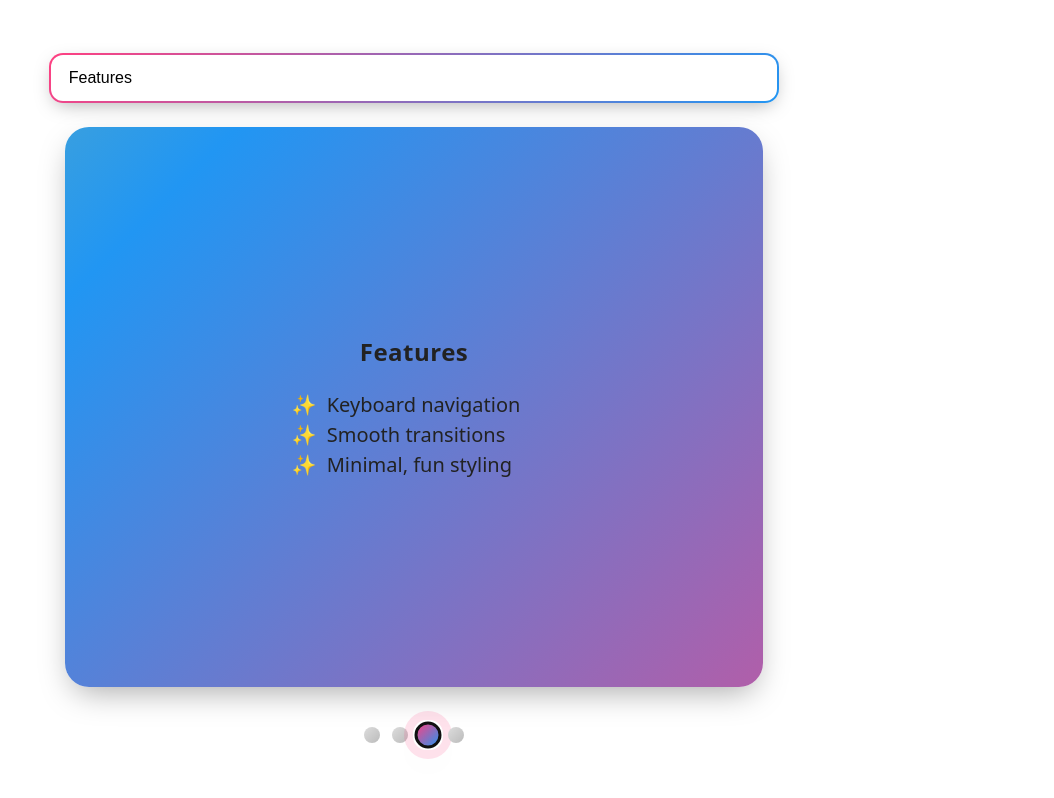
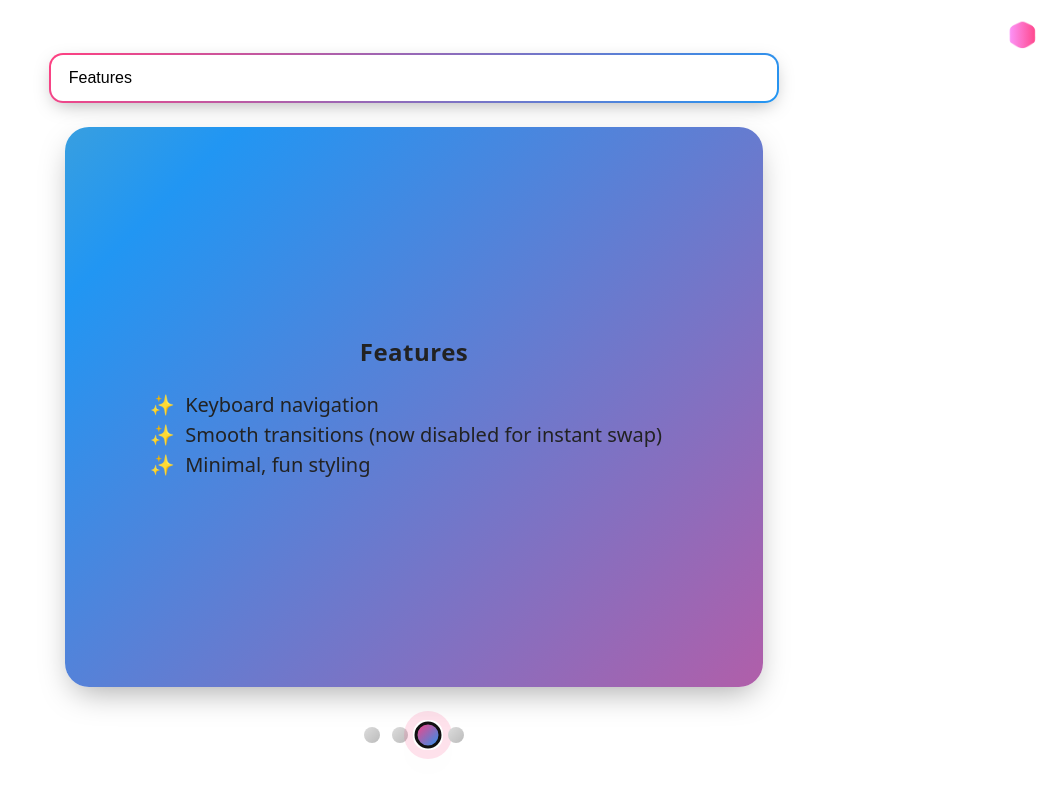
Before and after one commit to edvinberg/presentation-app, a React (Vite) app: page / in a window 1280 px wide. Both pictures are taken after a click on the tab 654 px from the left and 734 px from the top of the page. Shown: the whole page, without its empty margins (226-1280 px from the left). Built offline with nearby package versions, Linux system fonts and the light colour scheme.

Commit message:
feat: implement deck selection feature with multiple slide themes; add corresponding JSON data and SVG icon

```diff
--- a/src/App.css
+++ b/src/App.css
@@ -153,10 +153,45 @@
 @keyframes blinkCaret { 0%,60% { opacity: .85; } 61%,100% { opacity: 0; } }
 /* deleted @keyframes pulseType */
 
+/* Deck selector */
+.deck-selector { position: absolute; top: 1rem; right: 1rem; display: inline-block; }
+.deck-selector-button {
+  background: linear-gradient(135deg,#ff4081,#2196f3);
+  border: none; /* removed 2px transparent border */
+  width: 44px; height: 44px; border-radius: 12px;
+  display: flex; align-items: center; justify-content: center;
+  font-size: 1.35rem; cursor: pointer; box-shadow: 0 6px 18px -6px rgba(0,0,0,.35);
+  transition: transform .25s ease, box-shadow .3s ease;
+}
+.deck-selector-button:hover { transform: translateY(-2px); box-shadow: 0 10px 24px -8px rgba(0,0,0,.4); }
+.deck-selector-button:active { transform: translateY(0); }
+.deck-selector-button:focus-visible { outline: 3px solid rgba(33,150,243,.55); outline-offset: 3px; }
+.deck-dropdown {
+  list-style: none; margin: .5rem 0 0 0; padding: .5rem; position: absolute; right: 0; min-width: 170px;
+  background: linear-gradient(#fff,#fff) padding-box, linear-gradient(135deg,#ff4081,#2196f3) border-box;
+  border: 2px solid transparent; border-radius: 14px;
+  box-shadow: 0 12px 32px -12px rgba(0,0,0,.45);
+  display: flex; flex-direction: column; gap: .35rem; z-index: 200;
+}
+.deck-dropdown button {
+  width: 100%; text-align: left; background: #f7f7f9; border: none; padding: .55rem .7rem; border-radius: 10px; font-size: .9rem; cursor: pointer;
+  transition: background .25s ease, color .25s ease;
+}
+.deck-dropdown button:hover { background: #ececf2; }
+.deck-dropdown button.active { background: linear-gradient(135deg,#ff4081,#2196f3); color: #fff; }
+.deck-dropdown button:focus-visible { outline: 2px solid #2196f3; outline-offset: 2px; }
+.dice-img { width: 70%; height: 70%; display: block; animation: hueRotate 10s linear infinite; }
+.deck-selector-button:hover .dice-img { animation-play-state: paused; }
+.dice-emoji {
+    background: linear-gradient(90deg,#fc98ff,#ff4081);
+    -webkit-background-clip: text;
+    color: transparent; cursor: pointer; }
+.dice-emoji:focus-visible { outline: 2px solid #ff4081; outline-offset: 2px; }
 @media (prefers-reduced-motion: reduce) {
   .rainbow { animation: none; }
   .dot.active { animation: none; }
   .slide-inner { animation: none; }
+  .dice-img { animation: none !important; }
 }
 
 @media (max-width: 640px) {
@@ -165,4 +200,6 @@
   .deck { width: 90%; }
   .deck-input-wrapper { width: 90%; }
   .deck-input-wrapper input { font-size: .95rem; }
+  .deck-selector { top: .75rem; right: .75rem; }
+  .deck-selector-button { width: 40px; height: 40px; font-size: 1.15rem; border: none; }
 }
--- a/src/App.jsx
+++ b/src/App.jsx
@@ -1,33 +1,39 @@
-import { useState, useEffect, useCallback, useMemo } from 'react'
+import { useState, useEffect, useCallback, useMemo, useRef } from 'react'
 import Slide from './components/Slide.jsx'
 import './App.css'
+import slidesDefault from './data/slides.json';
+import slidesFun from './data/slides_fun.json';
+import slidesMinimal from './data/slides_minimal.json';
 
 function App() {
-  const slides = useMemo(() => [
-    { id: 0, title: 'Welcome', content: (<>
-      <h1 className="title rainbow">Welcome 🎉</h1>
-      <p>Use arrow keys or buttons to move through the slides.</p>
-    </>) },
-    { id: 1, title: 'About', content: (<>
-      <h2 className="title">About</h2>
-      <p>This is a simple playful React presentation deck built with Vite.</p>
-    </>) },
-    { id: 2, title: 'Features', content: (<>
-      <h2 className="title">Features</h2>
-      <ul className="feature-list">
-        <li>Keyboard navigation</li>
-        <li>Smooth transitions</li>
-        <li>Minimal, fun styling</li>
-      </ul>
-    </>) },
-    { id: 3, title: 'Thanks', content: (<>
-      <h2 className="title">Thanks 🙌</h2>
-      <p>Wrap up slide. Customize content in <code>src/App.jsx</code>.</p>
-    </>) }
-  ], [])
+  // deck selection state
+  const [selectedDeck, setSelectedDeck] = useState('default');
+  const [deckOpen, setDeckOpen] = useState(false);
+  const deckSources = { default: slidesDefault, fun: slidesFun, minimal: slidesMinimal };
+  const rawDeck = deckSources[selectedDeck];
+  const slides = useMemo(() => {
+    const renderContent = (entry) => entry.content.map((block, i) => {
+      if (block.type === 'p') return <p key={i}>{block.text}</p>;
+      if (block.type === 'list') return (
+        <ul key={i} className="feature-list">
+          {block.items.map((it, j) => <li key={j}>{it}</li>)}
+        </ul>
+      );
+      return null;
+    });
+    return rawDeck.map(raw => ({
+      id: raw.id,
+      title: raw.title,
+      content: (
+        <>
+          {raw.rainbowTitle ? <h1 className="title rainbow">{raw.title}</h1> : <h2 className="title">{raw.title}</h2>}
+          {renderContent(raw)}
+        </>
+      )
+    }));
+  }, [rawDeck])
 
   const [current, setCurrent] = useState(0)
-  const [prev, setPrev] = useState(0) // retained for title history only
   const [pendingIndex, setPendingIndex] = useState(null)
   const [isTyping, setIsTyping] = useState(false)
   const [typedValue, setTypedValue] = useState(slides[0].title)
@@ -57,7 +63,6 @@ function App() {
       }, typingSpeed);
       return () => clearTimeout(t);
     } else {
-      setPrev(current);
       setCurrent(pendingIndex);
       setPendingIndex(null);
       setIsTyping(false);
@@ -82,8 +87,88 @@ function App() {
 
   const inputValue = isTyping ? typedValue : slides[current].title
 
+  const selectorRef = useRef(null);
+  const firstItemRef = useRef(null);
+
+  const toggleDeckMenu = () => setDeckOpen(o => !o);
+  const selectDeck = (key) => {
+    setSelectedDeck(key);
+    setDeckOpen(false);
+  };
+  // keyboard navigation for menu
+  const onMenuKeyDown = (e) => {
+    if (!deckOpen) return;
+    const items = selectorRef.current?.querySelectorAll('.deck-dropdown button');
+    if (!items || !items.length) return;
+    const arr = Array.from(items);
+    const currentIndex = arr.indexOf(document.activeElement);
+    if (e.key === 'Escape') {
+      setDeckOpen(false);
+      selectorRef.current.querySelector('.deck-selector-button')?.focus();
+    } else if (e.key === 'ArrowDown') {
+      e.preventDefault();
+      const next = arr[(currentIndex + 1 + arr.length) % arr.length];
+      next.focus();
+    } else if (e.key === 'ArrowUp') {
+      e.preventDefault();
+      const prev = arr[(currentIndex - 1 + arr.length) % arr.length];
+      prev.focus();
+    } else if (e.key === 'Home') {
+      e.preventDefault();
+      arr[0].focus();
+    } else if (e.key === 'End') {
+      e.preventDefault();
+      arr[arr.length - 1].focus();
+    }
+  };
+  // outside click / escape close
+  useEffect(() => {
+    if (!deckOpen) return;
+    const handleClick = (e) => {
+      if (!selectorRef.current?.contains(e.target)) setDeckOpen(false);
+    };
+    const handleKey = (e) => { if (e.key === 'Escape') setDeckOpen(false); };
+    window.addEventListener('mousedown', handleClick);
+    window.addEventListener('keydown', handleKey);
+    return () => {
+      window.removeEventListener('mousedown', handleClick);
+      window.removeEventListener('keydown', handleKey);
+    };
+  }, [deckOpen]);
+  // focus first item when opening
+  useEffect(() => {
+    if (deckOpen) {
+      const active = selectorRef.current?.querySelector('.deck-dropdown .active') || firstItemRef.current;
+      active?.focus();
+    }
+  }, [deckOpen]);
+
+  // reset when deck changes
+  useEffect(() => {
+    setCurrent(0);
+    setPendingIndex(null);
+    setIsTyping(false);
+    setTypedValue(slides[0].title);
+  }, [selectedDeck, slides]);
+
   return (
     <>
+      <div className="deck-selector" ref={selectorRef} onKeyDown={onMenuKeyDown}>
+          <h2 onClick={toggleDeckMenu} className="title dice-emoji">🎲</h2>
+        {deckOpen && (
+          <ul className="deck-dropdown" role="menu" aria-label="Select deck">
+            <li role="none">
+              <button ref={firstItemRef} role="menuitem" onClick={() => selectDeck('default')} className={selectedDeck==='default'?'active':''}>Default</button>
+            </li>
+            <li role="none">
+              <button role="menuitem" onClick={() => selectDeck('fun')} className={selectedDeck==='fun'?'active':''}>Fun Pack</button>
+            </li>
+            <li role="none">
+              <button role="menuitem" onClick={() => selectDeck('minimal')} className={selectedDeck==='minimal'?'active':''}>Minimal</button>
+            </li>
+          </ul>
+        )}
+      </div>
       <div className="deck-input-wrapper">
         <input
           type="text"
--- /dev/null
+++ b/src/data/slides.json
@@ -0,0 +1,35 @@
+[
+  {
+    "id": 0,
+    "title": "Welcome 🎉",
+    "rainbowTitle": true,
+    "content": [
+      { "type": "p", "text": "Use arrow keys or buttons to move through the slides." }
+    ]
+  },
+  {
+    "id": 1,
+    "title": "About",
+    "content": [
+      { "type": "p", "text": "This is a simple playful React presentation deck built with Vite." }
+    ]
+  },
+  {
+    "id": 2,
+    "title": "Features",
+    "content": [
+      { "type": "list", "items": [
+        "Keyboard navigation",
+        "Smooth transitions (now disabled for instant swap)",
+        "Minimal, fun styling"
+      ] }
+    ]
+  },
+  {
+    "id": 3,
+    "title": "Thanks 🙌",
+    "content": [
+      { "type": "p", "text": "Wrap up slide. Customize content in src/data/slides.json." }
+    ]
+  }
+]
--- /dev/null
+++ b/src/data/slides_fun.json
@@ -0,0 +1,24 @@
+[
+  {
+    "id": 0,
+    "title": "Fun Pack 🎲",
+    "rainbowTitle": true,
+    "content": [
+      { "type": "p", "text": "A whimsical variant of the deck." }
+    ]
+  },
+  {
+    "id": 1,
+    "title": "Jokes",
+    "content": [
+      { "type": "list", "items": ["Why did the dev cross the road?","To ship before the sprint ended.","Semicolons: optional, opinions: mandatory."] }
+    ]
+  },
+  {
+    "id": 2,
+    "title": "Emoji Blast 💥",
+    "content": [
+      { "type": "list", "items": ["🚀 Launch fast","🧪 Test early","🔁 Iterate often"] }
+    ]
+  }
+]
--- /dev/null
+++ b/src/data/slides_minimal.json
@@ -0,0 +1,12 @@
+[
+  {
+    "id": 0,
+    "title": "Intro",
+    "content": [ { "type": "p", "text": "Minimal deck example." } ]
+  },
+  {
+    "id": 1,
+    "title": "Point",
+    "content": [ { "type": "list", "items": ["Concise","Lean","Focused"] } ]
+  }
+]
```
Also changed, not shown: src/assets/dice.svg (added).
